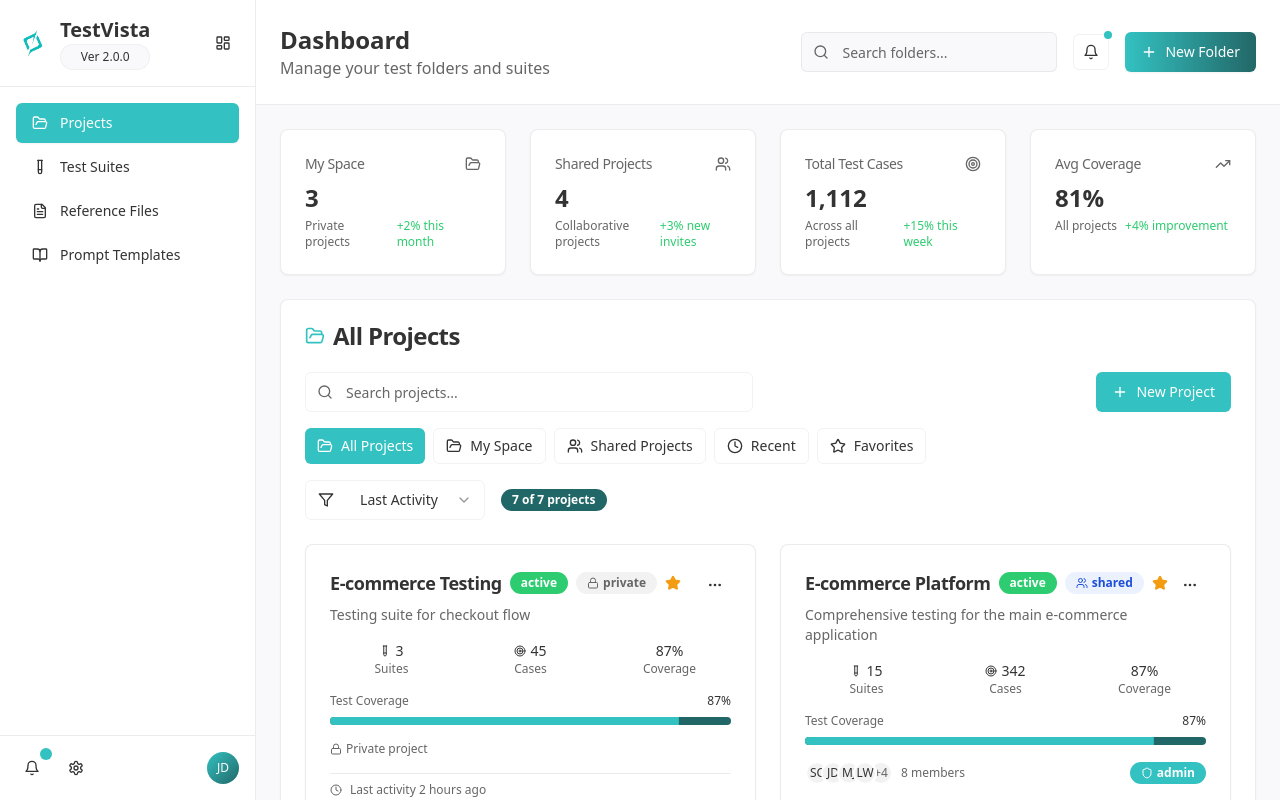
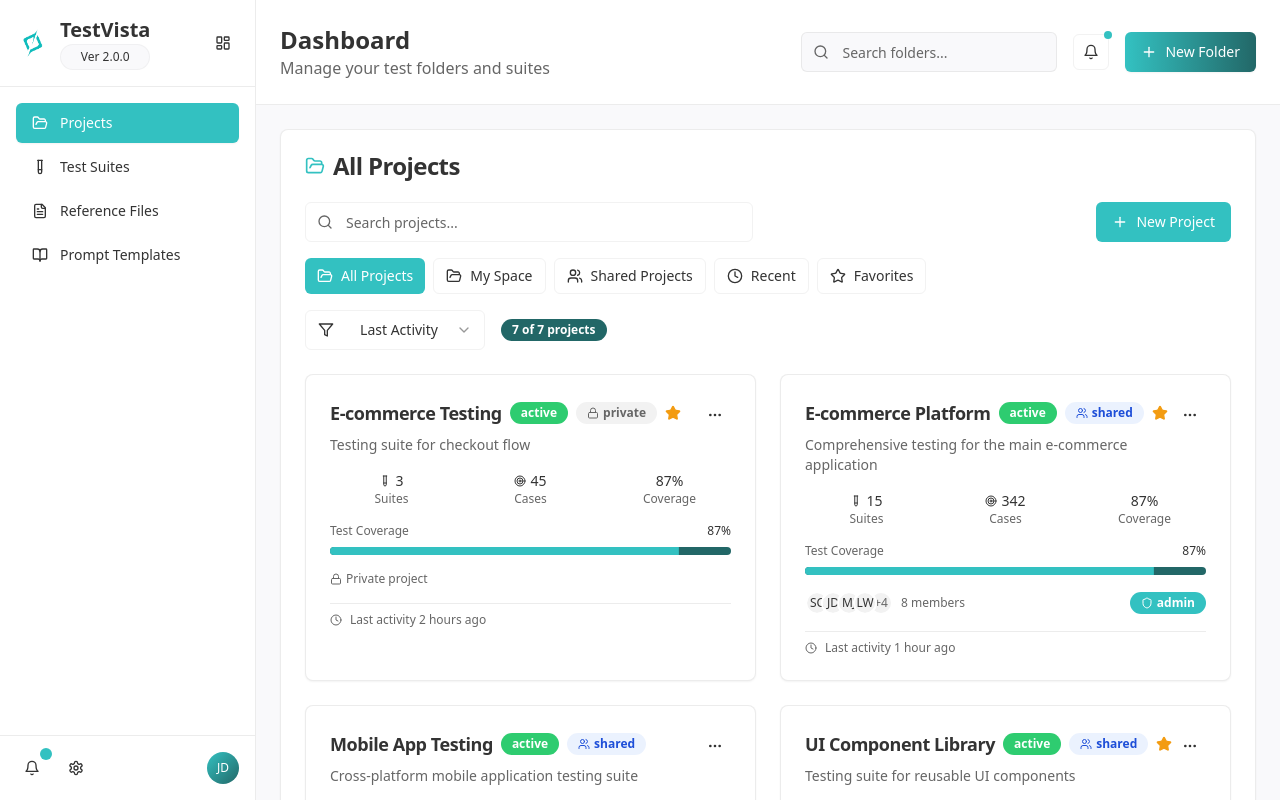
Before and after one commit to GrandPurpleOcelot/testvista-v2, a React (Vite) app: page /projects in a window 1280 px wide. Built offline with nearby package versions, Linux system fonts and the light colour scheme.

Commit message:
Remove statistics section
Remove the statistics section (4 number cards) from the projects dashboard as it is not useful for the user.

```diff
--- a/src/pages/ProjectManagement.tsx
+++ b/src/pages/ProjectManagement.tsx
@@ -153,38 +153,6 @@ export default function ProjectManagement() {
 
         <main className="flex-1 overflow-y-auto p-6">
           <div className="space-y-6">
-            {/* Overview Stats */}
-            <div className="grid grid-cols-1 md:grid-cols-2 lg:grid-cols-4 gap-6">
-              <StatsCard
-                title="My Space"
-                value={stats.myProjects.toString()}
-                description="Private projects"
-                icon={FolderOpen}
-                trend={{ value: 2, label: "this month" }}
-              />
-              <StatsCard
-                title="Shared Projects"
-                value={stats.sharedProjects.toString()}
-                description="Collaborative projects"
-                icon={Users}
-                trend={{ value: 3, label: "new invites" }}
-              />
-              <StatsCard
-                title="Total Test Cases"
-                value={stats.totalTestCases.toLocaleString()}
-                description="Across all projects"
-                icon={Target}
-                trend={{ value: 15, label: "this week" }}
-              />
-              <StatsCard
-                title="Avg Coverage"
-                value={`${stats.avgCoverage}%`}
-                description="All projects"
-                icon={TrendingUp}
-                trend={{ value: 4, label: "improvement" }}
-              />
-            </div>
-
 
             {/* Recent Activity */}
             {activeFilter === "recent" && !searchQuery && (
```
